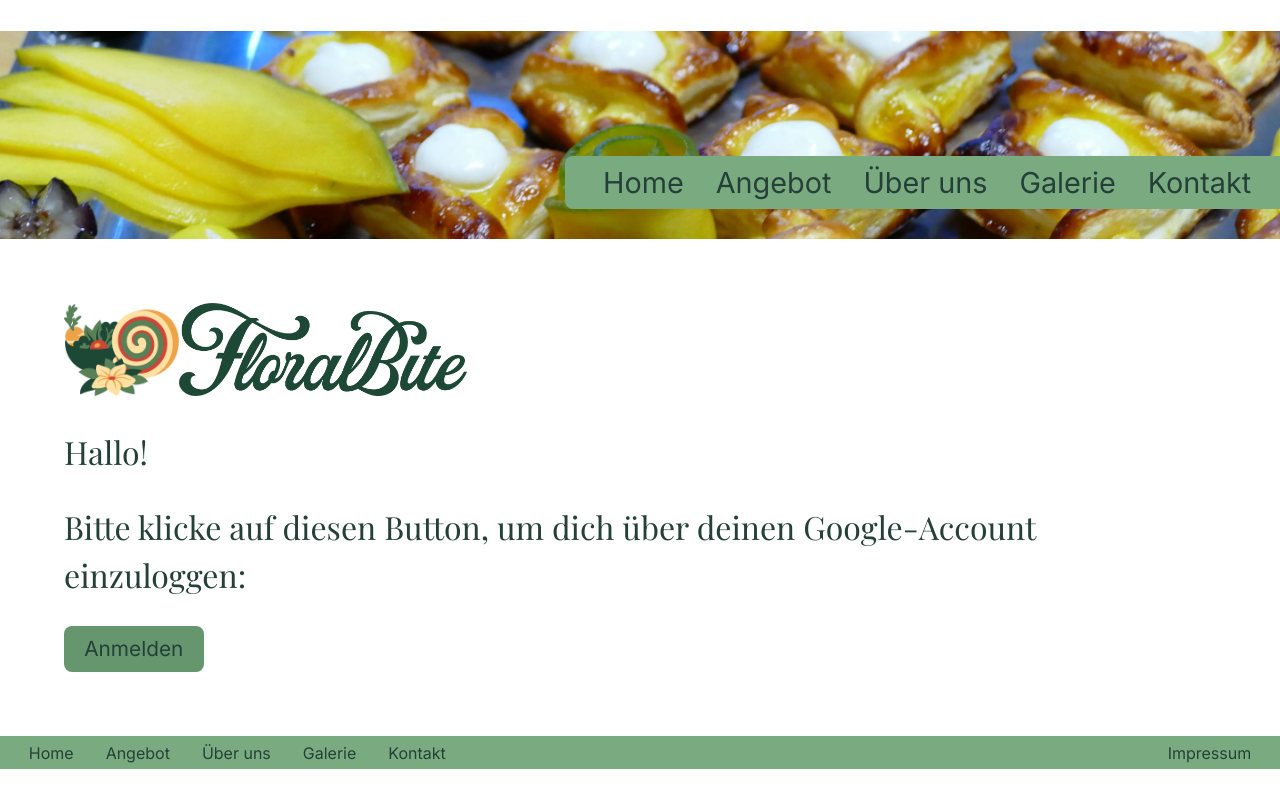
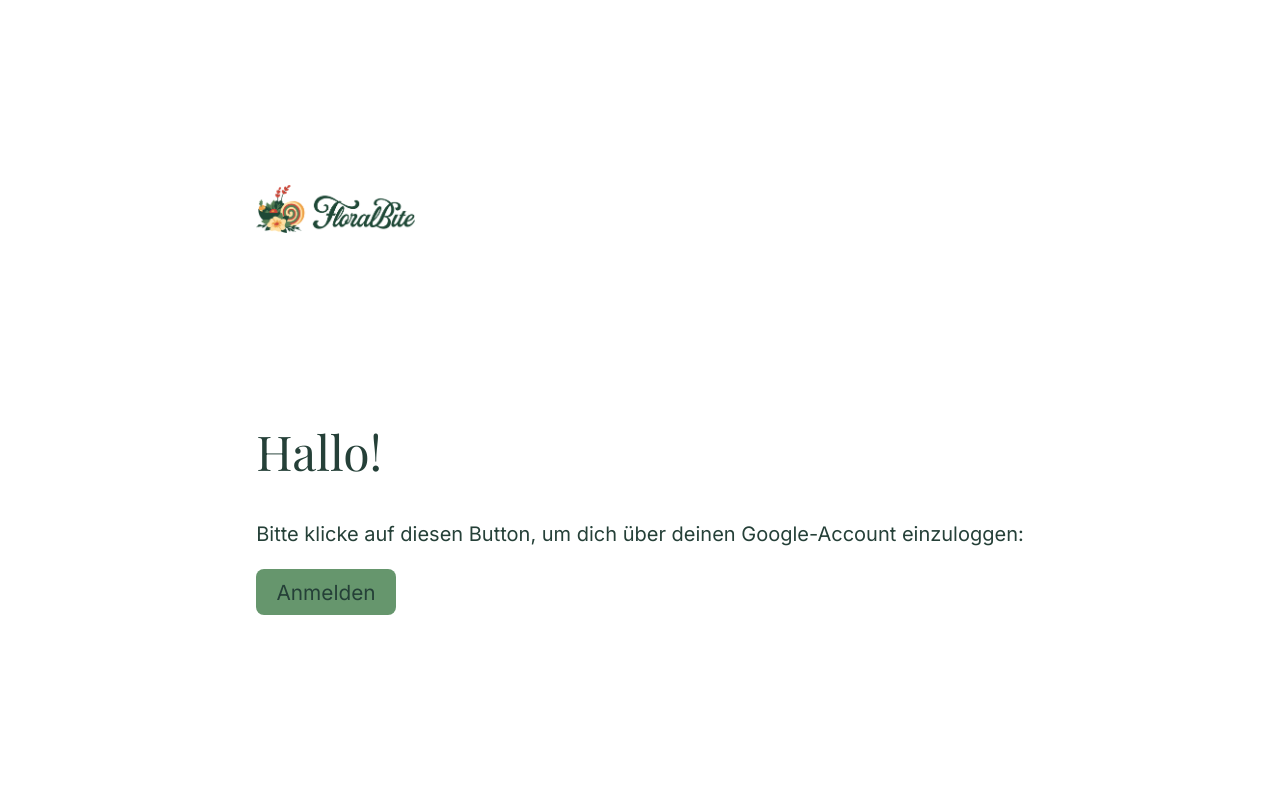
Before and after one commit to ReginaMichel/FloralBite, a React (Vite) app in the folder frontend/: page /adminlogin in a window 1280 px wide. Built offline with nearby package versions, Linux system fonts and the light colour scheme; no server answers.

Commit message:
header und footer auch aus loginpage entfernt

```diff
--- a/frontend/src/App.tsx
+++ b/frontend/src/App.tsx
@@ -57,7 +57,7 @@ function App() {
 
   return (
     <>
-        {location.pathname !== "/" ? <Header/> : null}
+        {location.pathname !== "/" && location.pathname !== "/adminlogin" ? <Header/> : null}
         <main>
             <Routes>
                 <Route path="/" element={<PlaceholderPage/>}/>
@@ -74,7 +74,7 @@ function App() {
                 </Route>
             </Routes>
         </main>
-        {location.pathname !== "/" ? <Footer/> : null}
+        {location.pathname !== "/" && location.pathname !== "/adminlogin" ? <Footer/> : null}
     </>
   )
 }
--- a/frontend/src/pages/LoginPage.tsx
+++ b/frontend/src/pages/LoginPage.tsx
@@ -8,10 +8,9 @@ export default function LoginPage() {
 
     return (
         <div>
-            <img src={"/assets/placeholderLogo.png"} alt={"Vorläufiges Logo von Floral Bite"} className={"placeholder"} width={"10%"}/>
-            <img src={"/assets/placeholderTitle.png"} alt={"Vorläufiger Schriftzug von Floral Bite"} className={"placeholder"} width={"25%"}/>
-            <h2 className={"placeholder"}>Hallo!</h2>
-            <h2 className={"placeholder"}>Bitte klicke auf diesen Button, um dich über deinen Google-Account einzuloggen:</h2>
+            <img src={"/assets/Element 100@4x.webp"} alt={"Logo von Floral Bite"} className={"placeholderLogo"}/>
+            <h1>Hallo!</h1>
+            <p>Bitte klicke auf diesen Button, um dich über deinen Google-Account einzuloggen:</p>
             <button className={"placeholder"} onClick={login}>Anmelden</button>
         </div>
     );
```
